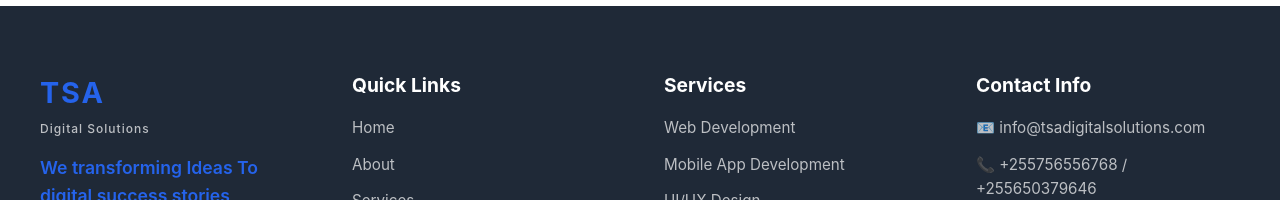
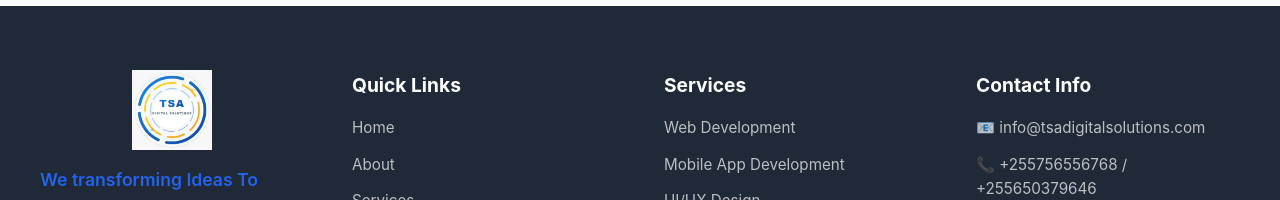
Before and after one commit to emmajulius/TSA-WEBSITE, a React (Vite) app in the folder Desktop/PROJECTSS/TSA_WEBSITE/: page /contact in a window 1280 px wide. Shown: the part 1757-1957 px from the top of the page. Built offline with nearby package versions, Linux system fonts and the light colour scheme.

Commit message:
Replace footer text with logo image, matching header style

```diff
--- a/Desktop/PROJECTSS/TSA_WEBSITE/src/components/Footer.css
+++ b/Desktop/PROJECTSS/TSA_WEBSITE/src/components/Footer.css
@@ -28,18 +28,11 @@
   margin-bottom: 1rem;
 }
 
-.footer-logo .logo-text {
-  font-size: 1.8rem;
-  font-weight: 700;
-  color: var(--primary-color);
-  letter-spacing: 2px;
-}
-
-.footer-logo .logo-subtitle {
-  font-size: 0.75rem;
-  color: rgba(255, 255, 255, 0.7);
-  font-weight: 500;
-  letter-spacing: 1px;
+.footer-logo-image {
+  height: 80px;
+  width: auto;
+  object-fit: contain;
+  display: block;
 }
 
 .footer-tagline {
--- a/Desktop/PROJECTSS/TSA_WEBSITE/src/components/Footer.jsx
+++ b/Desktop/PROJECTSS/TSA_WEBSITE/src/components/Footer.jsx
@@ -10,8 +10,7 @@ const Footer = () => {
         <div className="footer-content">
           <div className="footer-section">
             <div className="footer-logo">
-              <span className="logo-text">TSA</span>
-              <span className="logo-subtitle">Digital Solutions</span>
+              <img src="/TSA_LOGO.jpeg" alt="TSA Digital Solutions Logo" className="footer-logo-image" />
             </div>
             <p className="footer-tagline">
               We transforming Ideas To digital success stories
```
